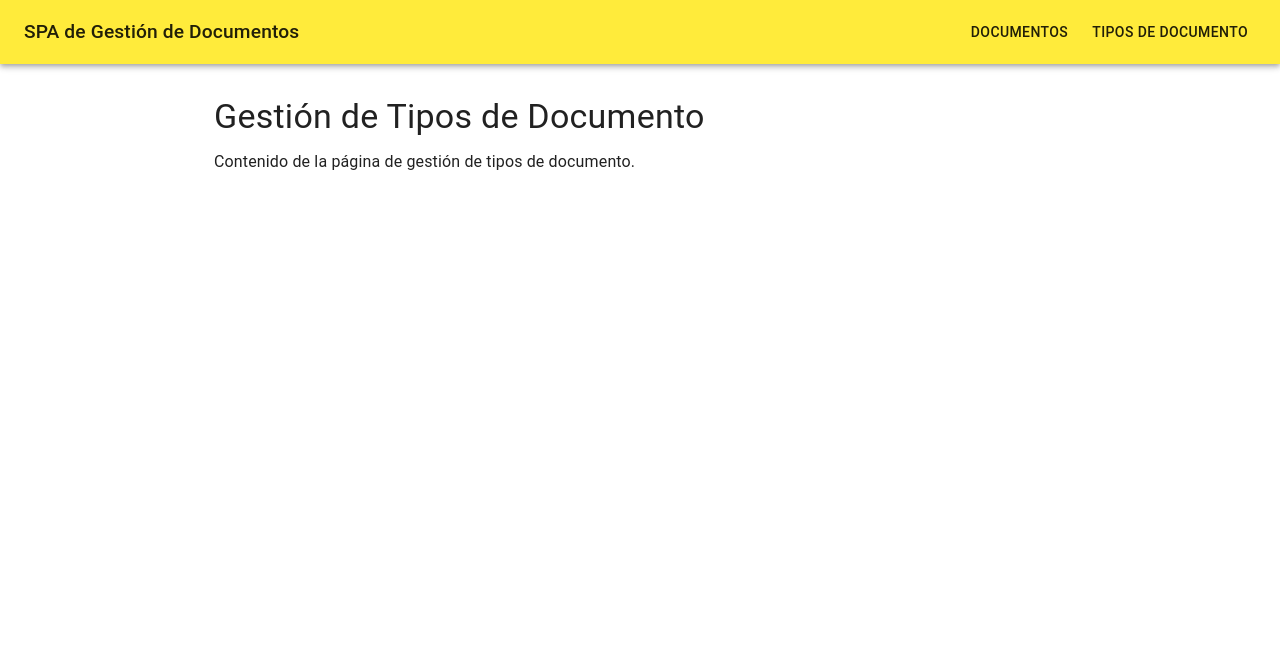
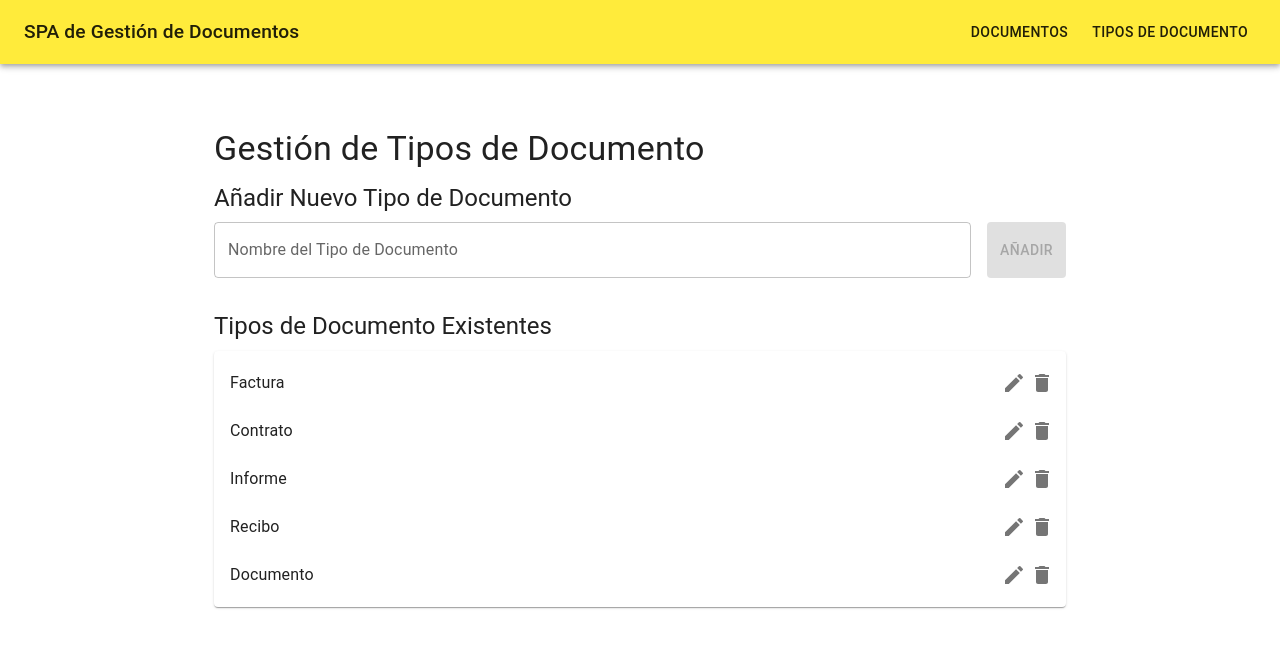
Before and after one commit to cristian342/pruebafront.ver.2, a React app: page /document-types in a window 1280 px wide. Shown: the top 648 px of the page. Built offline with nearby package versions, Linux system fonts and the light colour scheme; the HTML template or start-up script is replaced by a standard one.

Commit message:
add-se agrega contenido de pagina"tipos de documento"

```diff
--- a/src/infrastructure/ui/pages/DocumentTypeManagementPage.tsx
+++ b/src/infrastructure/ui/pages/DocumentTypeManagementPage.tsx
@@ -1,19 +1,130 @@
-import React from 'react';
-import { Typography, Container } from '@mui/material';
+import React, { useState } from 'react';
+import { Typography, Container, Box, TextField, Button, List, ListItem, ListItemText, IconButton, Dialog, DialogTitle, DialogContent, DialogActions,} from '@mui/material';
+import EditIcon from '@mui/icons-material/Edit';
+import DeleteIcon from '@mui/icons-material/Delete';
+import { useDocumentTypes } from '../hooks/useDocumentTypes';
+import type { DocumentType } from '../../../domain/models/DocumentType';
 
 /**
  * Página de gestión de tipos de documento.
- * Aquí se mostrará la lógica para listar, crear, editar y eliminar tipos de documento.
+ * Permite listar, crear, editar y eliminar tipos de documento.
  */
 export function DocumentTypeManagementPage() {
+    const { documentTypes, addDocumentType, updateDocumentType, deleteDocumentType } = useDocumentTypes();
+    const [newTypeName, setNewTypeName] = useState('');
+    const [editingType, setEditingType] = useState<DocumentType | null>(null);
+    const [openEditDialog, setOpenEditDialog] = useState(false);
+
+    const handleAddType = async () => {
+        if (newTypeName.trim()) {
+            await addDocumentType(newTypeName.trim());
+            setNewTypeName('');
+        }
+    };
+
+    const handleEditClick = (type: DocumentType) => {
+        setEditingType(type);
+        setNewTypeName(type.name); // Populate the input with the current name
+        setOpenEditDialog(true);
+    };
+
+    const handleUpdateType = async () => {
+        if (editingType && newTypeName.trim()) {
+            await updateDocumentType(editingType.id, newTypeName.trim());
+            setOpenEditDialog(false);
+            setEditingType(null);
+            setNewTypeName('');
+        }
+    };
+
+    const handleDeleteType = async (id: string) => {
+        if (confirm('¿Estás seguro de que quieres eliminar este tipo de documento?')) {
+            await deleteDocumentType(id);
+        }
+    };
+
+    const handleCloseEditDialog = () => {
+        setOpenEditDialog(false);
+        setEditingType(null);
+        setNewTypeName('');
+    };
+
     return (
-        <Container maxWidth="md">
+        <Container maxWidth="md" sx={{ py: 4 }}>
             <Typography variant="h4" component="h1" gutterBottom>
                 Gestión de Tipos de Documento
             </Typography>
-            <Typography variant="body1">
-                Contenido de la página de gestión de tipos de documento.
+
+            <Box sx={{ mb: 4 }}>
+                <Typography variant="h5" gutterBottom>
+                    {editingType ? 'Editar Tipo de Documento' : 'Añadir Nuevo Tipo de Documento'}
+                </Typography>
+                <Box sx={{ display: 'flex', gap: 2 }}>
+                    <TextField
+                        label="Nombre del Tipo de Documento"
+                        variant="outlined"
+                        fullWidth
+                        value={newTypeName}
+                        onChange={(e) => setNewTypeName(e.target.value)}
+                    />
+                    <Button
+                        variant="contained"
+                        onClick={editingType ? handleUpdateType : handleAddType}
+                        disabled={!newTypeName.trim()}
+                    >
+                        {editingType ? 'Actualizar' : 'Añadir'}
+                    </Button>
+                </Box>
+            </Box>
+
+            <Typography variant="h5" gutterBottom>
+                Tipos de Documento Existentes
             </Typography>
+            <List sx={{ bgcolor: 'background.paper', borderRadius: 1, boxShadow: 1 }}>
+                {documentTypes.length === 0 ? (
+                    <ListItem>
+                        <ListItemText primary="No hay tipos de documento registrados." />
+                    </ListItem>
+                ) : (
+                    documentTypes.map((type) => (
+                        <ListItem
+                            key={type.id}
+                            secondaryAction={
+                                <Box>
+                                    <IconButton edge="end" aria-label="edit" onClick={() => handleEditClick(type)}>
+                                        <EditIcon />
+                                    </IconButton>
+                                    <IconButton edge="end" aria-label="delete" onClick={() => handleDeleteType(type.id)}>
+                                        <DeleteIcon />
+                                    </IconButton>
+                                </Box>
+                            }
+                        >
+                            <ListItemText primary={type.name} />
+                        </ListItem>
+                    ))
+                )}
+            </List>
+
+            <Dialog open={openEditDialog} onClose={handleCloseEditDialog}>
+                <DialogTitle>Editar Tipo de Documento</DialogTitle>
+                <DialogContent>
+                    <TextField
+                        autoFocus
+                        margin="dense"
+                        label="Nombre del Tipo de Documento"
+                        type="text"
+                        fullWidth
+                        variant="standard"
+                        value={newTypeName}
+                        onChange={(e) => setNewTypeName(e.target.value)}
+                    />
+                </DialogContent>
+                <DialogActions>
+                    <Button onClick={handleCloseEditDialog}>Cancelar</Button>
+                    <Button onClick={handleUpdateType} disabled={!newTypeName.trim()}>Actualizar</Button>
+                </DialogActions>
+            </Dialog>
         </Container>
     );
 }
```
